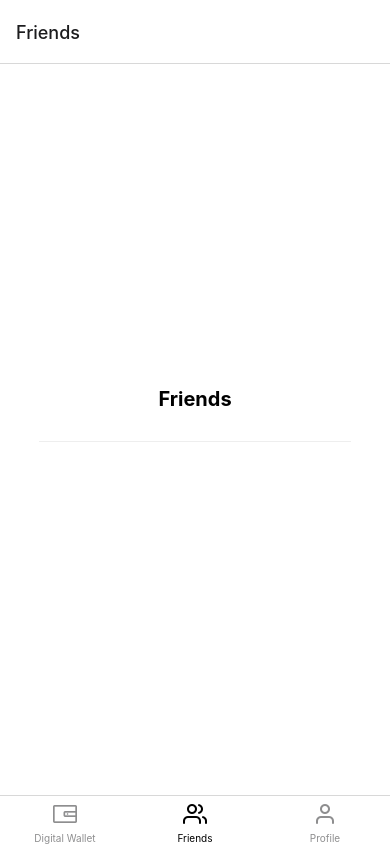
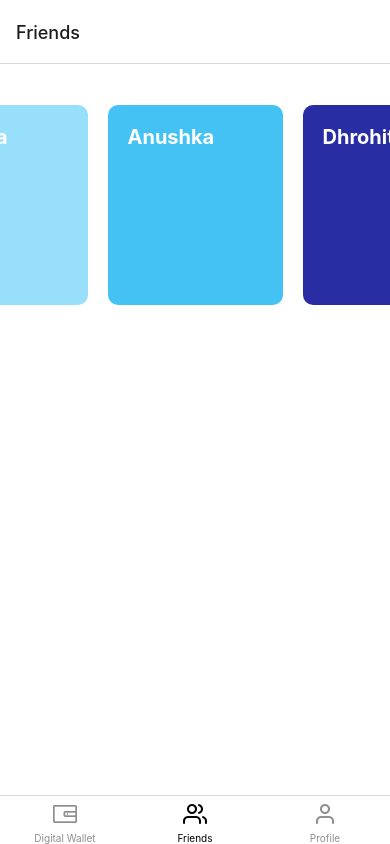
Before and after one commit to andrew-lin-chang/sp22-iot-rfid, a React Native app in the folder rfid/: screen /Friends in a window 390 px wide. Built offline with nearby package versions, Linux system fonts and the light colour scheme; what expo-linking would draw is missing.

Commit message:
coded with jessica via liveshare

```diff
--- a/rfid/navigation/index.tsx
+++ b/rfid/navigation/index.tsx
@@ -15,6 +15,7 @@ import { ColorSchemeName, Pressable } from 'react-native';
 import Colors from '../constants/Colors';
 import useColorScheme from '../hooks/useColorScheme';
 import CardInfoScreen from '../screens/CardInfoScreen';
+import FriendInfoScreen from '../screens/FriendInfoScreen';
 import NewCardScreen from '../screens/NewCardScreen';
 import NotFoundScreen from '../screens/NotFoundScreen';
 import DigitalWalletScreen from '../screens/DigitalWalletScreen';
@@ -47,6 +48,7 @@ function RootNavigator() {
       <Stack.Group screenOptions={{ presentation: 'modal' }}>
         <Stack.Screen name="NewCard" component={NewCardScreen} options={{ title: 'Add a New Key' }} />
         <Stack.Screen name="CardInfo" component={CardInfoScreen} options={{ title: 'Key Info' }} />
+        <Stack.Screen name="FriendInfo" component={FriendInfoScreen} options={{ title: 'Friend Info' }} />
       </Stack.Group>
     </Stack.Navigator>
   );
--- /dev/null
+++ b/rfid/screens/FriendInfoScreen.tsx
@@ -0,0 +1,47 @@
+import { StatusBar } from 'expo-status-bar';
+import { Platform, StyleSheet, TouchableOpacity, Image } from 'react-native';
+
+import { Text, View } from '../components/Themed';
+
+export default function FriendInfoScreen() {
+  return (
+    <View style={styles.container}>
+        <TouchableOpacity style={styles.button1}>
+            <Text style={styles.buttonText}>Jessica</Text>
+        </TouchableOpacity>
+        {/* Use a light status bar on iOS to account for the black space above the modal */}
+        <StatusBar style={Platform.OS === 'ios' ? 'light' : 'auto'} />
+    </View>
+  );
+}
+
+const styles = StyleSheet.create({
+  container: {
+    flex: 1,
+    alignItems: 'flex-start',
+    justifyContent: 'flex-start',
+    paddingLeft: 20,
+    paddingTop: 20
+  },
+  title: {
+    fontSize: 20,
+    fontWeight: 'bold',
+  },
+  separator: {
+    marginVertical: 30,
+    height: 1,
+    width: '80%',
+  },
+  button1: {
+    backgroundColor: "#98DFFC",
+    width: 175,
+    height: 200,
+    padding: 20,
+    borderRadius: 10
+  },
+  buttonText: {
+    fontSize: 20,
+    fontWeight: 'bold',
+    color: "white"
+  }
+});
--- a/rfid/screens/FriendsScreen.tsx
+++ b/rfid/screens/FriendsScreen.tsx
@@ -1,4 +1,4 @@
-import { StyleSheet, ScrollView } from 'react-native';
+import { StyleSheet, ScrollView, TouchableOpacity } from 'react-native';
 
 import { Text, View } from '../components/Themed';
 import { RootTabScreenProps } from '../types';
@@ -6,8 +6,24 @@ import { RootTabScreenProps } from '../types';
 export default function FriendsScreen({ navigation }: RootTabScreenProps<'Friends'>) {
   return (
     <View style={styles.container}>
-      <Text style={styles.title}>Friends</Text>
-      <View style={styles.separator} lightColor="#eee" darkColor="rgba(255,255,255,0.1)" />
+        <View style={styles.hseparator} lightColor="#fff" />
+        <ScrollView horizontal>
+        <View style={styles.separator} lightColor="#fff" />
+          <TouchableOpacity onPress={() => navigation.navigate('FriendInfo')} style={styles.button1}>
+            <Text style={styles.buttonText}>Jessica</Text>
+          </TouchableOpacity>
+          <View style={styles.separator} lightColor="#fff" />
+          <TouchableOpacity onPress={() => navigation.navigate('FriendInfo')} style={styles.button2}>
+            <Text style={styles.buttonText}>Anushka</Text>
+          </TouchableOpacity>
+          <View style={styles.separator} lightColor="#fff" />
+          <TouchableOpacity onPress={() => navigation.navigate('FriendInfo')} style={styles.button3}>
+            <Text style={styles.buttonText}>Dhrohit</Text>
+          </TouchableOpacity>
+          <View style={styles.separator} lightColor="#fff" />
+          <View style={styles.container}>
+        </View>
+      </ScrollView>
     </View>
   );
 }
@@ -23,8 +39,38 @@ const styles = StyleSheet.create({
     fontWeight: 'bold',
   },
   separator: {
-    marginVertical: 30,
+    marginHorizontal: 10,
     height: 1,
-    width: '80%',
   },
+  hseparator: {
+    marginVertical: 20,
+    height: 1,
+    width: '80%'
+  },
+  button1: {
+    backgroundColor: "#98DFFC",
+    width: 175,
+    height: 200,
+    padding: 20,
+    borderRadius: 10
+  },
+  button2: {
+    backgroundColor: "#43C2F3",
+    width: 175,
+    height: 200,
+    padding: 20,
+    borderRadius: 10
+  },
+  button3: {
+    backgroundColor: "#292DA3",
+    width: 175,
+    height: 200,
+    padding: 20,
+    borderRadius: 10
+  },
+  buttonText: {
+    fontSize: 20,
+    fontWeight: 'bold',
+    color: "white"
+  }
 });
--- a/rfid/screens/NewCardScreen.tsx
+++ b/rfid/screens/NewCardScreen.tsx
@@ -7,6 +7,8 @@ import navigation from '../navigation';
 
 export default function NewCardScreen({ navigation }: RootTabScreenProps<'DigitalWallet'>) {
   const [text, onChangeText] = React.useState("");
+  const [text2, onChangeText2] = React.useState("");
+  const [text3, onChangeText3] = React.useState("");
   const [number, onChangeNumber] = React.useState(null);
   return (
     <View style={styles.container}>
@@ -21,20 +23,20 @@ export default function NewCardScreen({ navigation }: RootTabScreenProps<'Digita
         <Text style={styles.label}>Description</Text>
         <TextInput
           style={styles.input}
-          onChangeText={onChangeNumber}
-          value={text}
+          onChangeText={onChangeText2}
+          value={text2}
           placeholder='Key Description'
         />
         <Text style={styles.label}>UID</Text>
         <TextInput
           style={styles.input}
-          onChangeText={onChangeNumber}
-          value={text}
+          onChangeText={onChangeText3}
+          value={text3}
           placeholder='UID'
         />
         <View style={styles.separator} lightColor="#fff" />
         <TouchableOpacity onPress={() => navigation.navigate('Root')} style={styles.submitButton}>
-          <Text style={styles.buttonText}>Submit</Text>
+          <Text style={styles.buttonText}>Add Key</Text>
         </TouchableOpacity>
       </SafeAreaView>
 
--- a/rfid/types.tsx
+++ b/rfid/types.tsx
@@ -17,6 +17,7 @@ export type RootStackParamList = {
   Root: NavigatorScreenParams<RootTabParamList> | undefined;
   NewCard: undefined;
   CardInfo: undefined;
+  FriendInfo: undefined;
   NotFound: undefined;
 };
 
```
